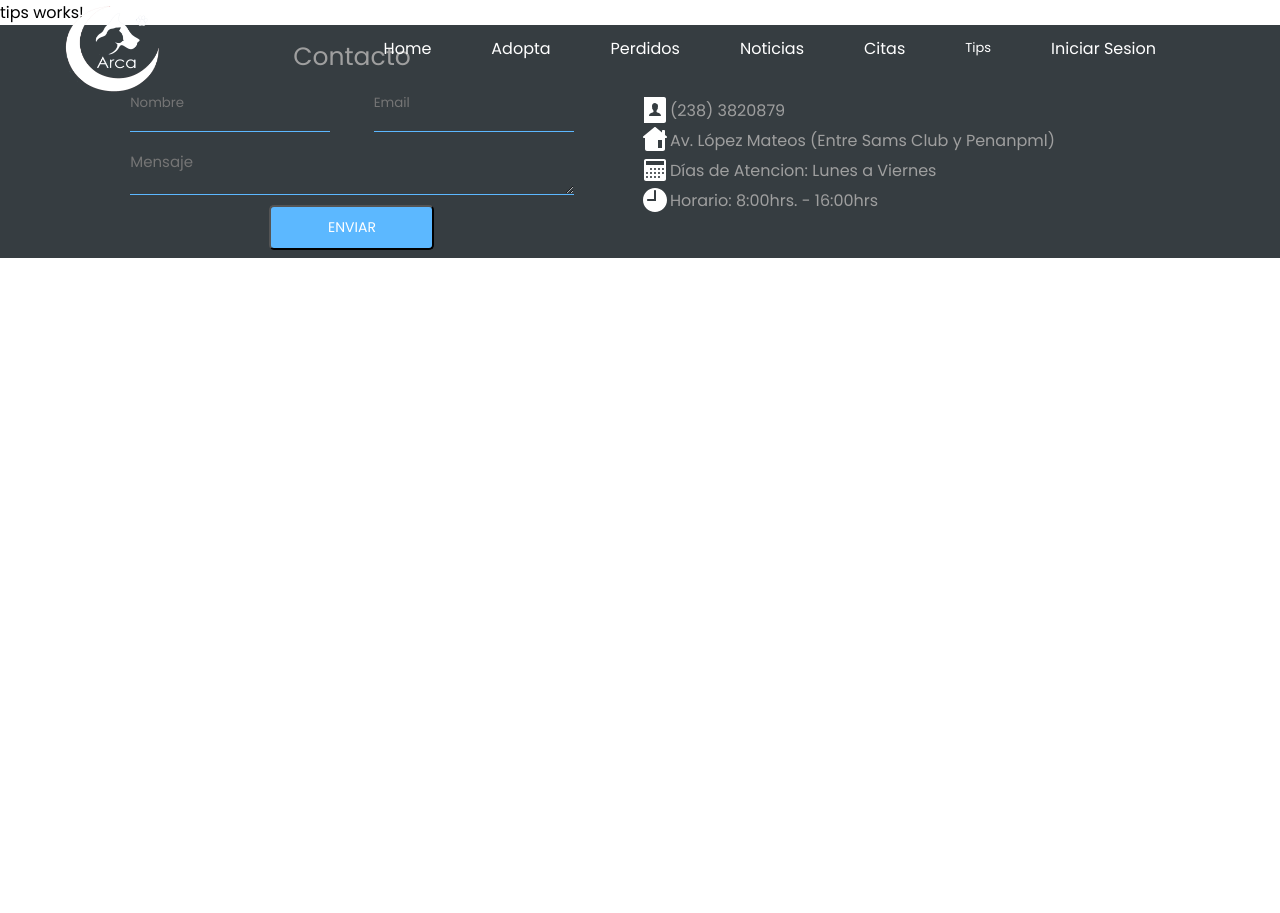
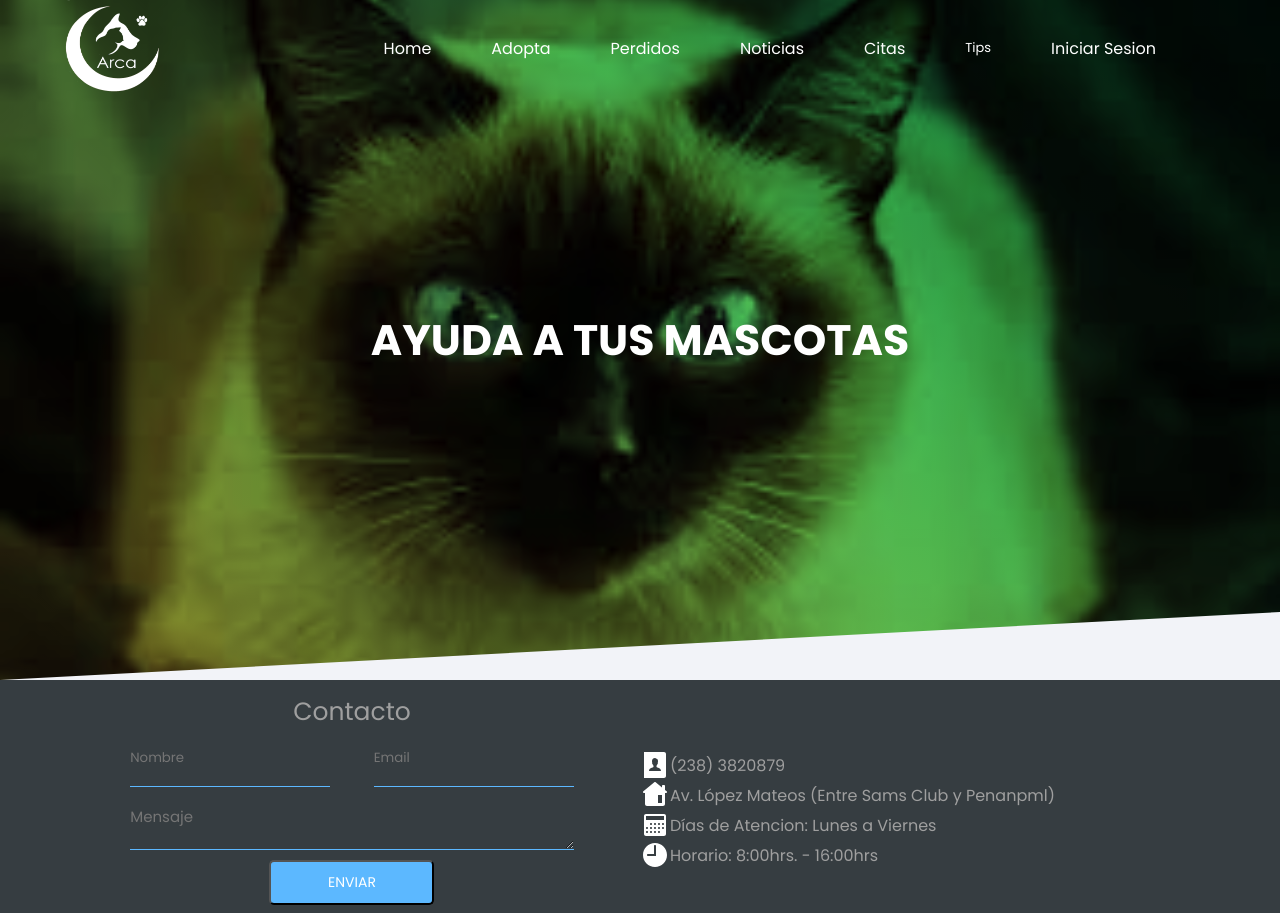
Before and after one commit to LeightNeal/arcaWeb, an Angular app: page /welcome/tips in a window 1280 px wide. Before the commit the page ends 800 px from the top, so only its background shows below. Built offline with nearby package versions, Linux system fonts and the light colour scheme.

Commit message:
Arreglando el texto de todos los banners e iniciando con la página de tips

```diff
--- a/src/app/pages/welcome/tips/tips.component.html
+++ b/src/app/pages/welcome/tips/tips.component.html
@@ -1,3 +1,7 @@
-<p>
-  tips works!
-</p>
+<section class="centered-layout">
+  <section class="banner-tips">
+    <header class="banner-tips__content">
+      <h3>Ayuda a tus mascotas</h3>
+    </header>
+  </section>
+</section>
--- a/src/styles.css
+++ b/src/styles.css
@@ -11,6 +11,7 @@
     --color-accent-light: #FAD012;
     --color-warn: #EA2332;
     --color-success: #00AB5B;
+    --color-success-light: #B2D147;
     --color-text: #222627;
     --color-border: #cfcfcf;
     --color-secondary: #AF1E38;
@@ -575,7 +576,7 @@ footer section div ul li a, .tel {
     color: #fff;
     text-transform: uppercase;
     text-align: center;
-    font-size: calc(var(--header-height) / 1.5);
+    font-size: calc(var(--banner-title-font-size) / 1.5);
 }
 
 .card--lost {
@@ -923,7 +924,7 @@ color: white;
 .banner-date__content h3 {
     color: #fff;
     text-transform: uppercase;
-    font-size: calc(var(--header-height));
+    font-size: calc(var(--banner-title-font-size) / 1.5);
 }
 
 @media screen and (max-width: 768px) {
@@ -1037,7 +1038,7 @@ color: white;
 .banner-news__content h3 {
     color: #fff;
     text-transform: uppercase;
-    font-size: var(--header-height);
+    font-size: calc(var(--banner-title-font-size) / 1.5);
 }
 
 /* Sección de noticias */
@@ -1134,3 +1135,29 @@ color: white;
         width: 100%
     }
 }
+
+/* Página de tips */
+
+.banner-tips {
+    width: 100%;
+    height: var(--banner-height);
+    background: linear-gradient(45deg, var(--color-success-light), var(--color-success)), url('assets/img/gatoAdopcion1111.jpg') left no-repeat;
+    background-blend-mode: multiply;
+    background-size: cover;
+    background-attachment: fixed;
+    clip-path: polygon(0 0, 100% 0, 100% 90%, 0 100%);
+}
+
+.banner-tips__content {
+    width: 100%;
+    height: 100%;
+    display: flex;
+    justify-content: center;
+    align-items: center;
+}
+
+.banner-tips__content h3 {
+    color: #fff;
+    font-size: calc(var(--banner-title-font-size) / 1.5);
+    text-transform: uppercase;
+}
```
